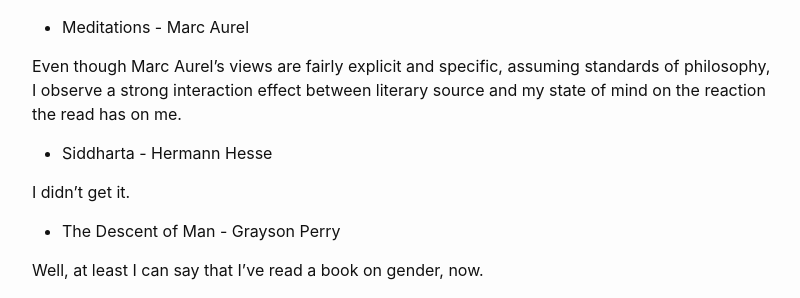
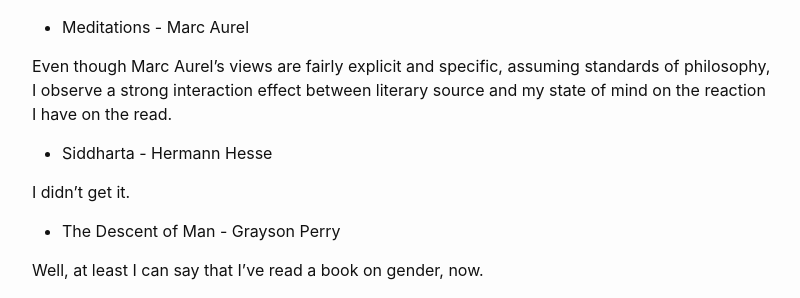
Before and after one commit to kklein/kklein.github.io, a Jekyll site: the page built from _posts/2021-01-02-2020_consuming.markdown, in a window 1280 px wide and 900 px high, scrolled down 353 px. Shown: the part 204-502 px from the top of the window, without its empty margins (238-1038 px from the left). Built offline with Jekyll 4.4.1, drawn with Linux system fonts in a browser that asks for light colours.

Commit message:
Update 2021-01-02-2020_consuming.markdown

```diff
--- a/_posts/2021-01-02-2020_consuming.markdown
+++ b/_posts/2021-01-02-2020_consuming.markdown
@@ -26,7 +26,7 @@
 
 Even though Marc Aurel's views are fairly explicit and specific, assuming
 standards of philosophy, I observe a strong interaction effect between literary source and my
-state of mind on the reaction the read has on me.
+state of mind on the reaction I have on the read.
 
 * Siddharta - Hermann Hesse
 
```
